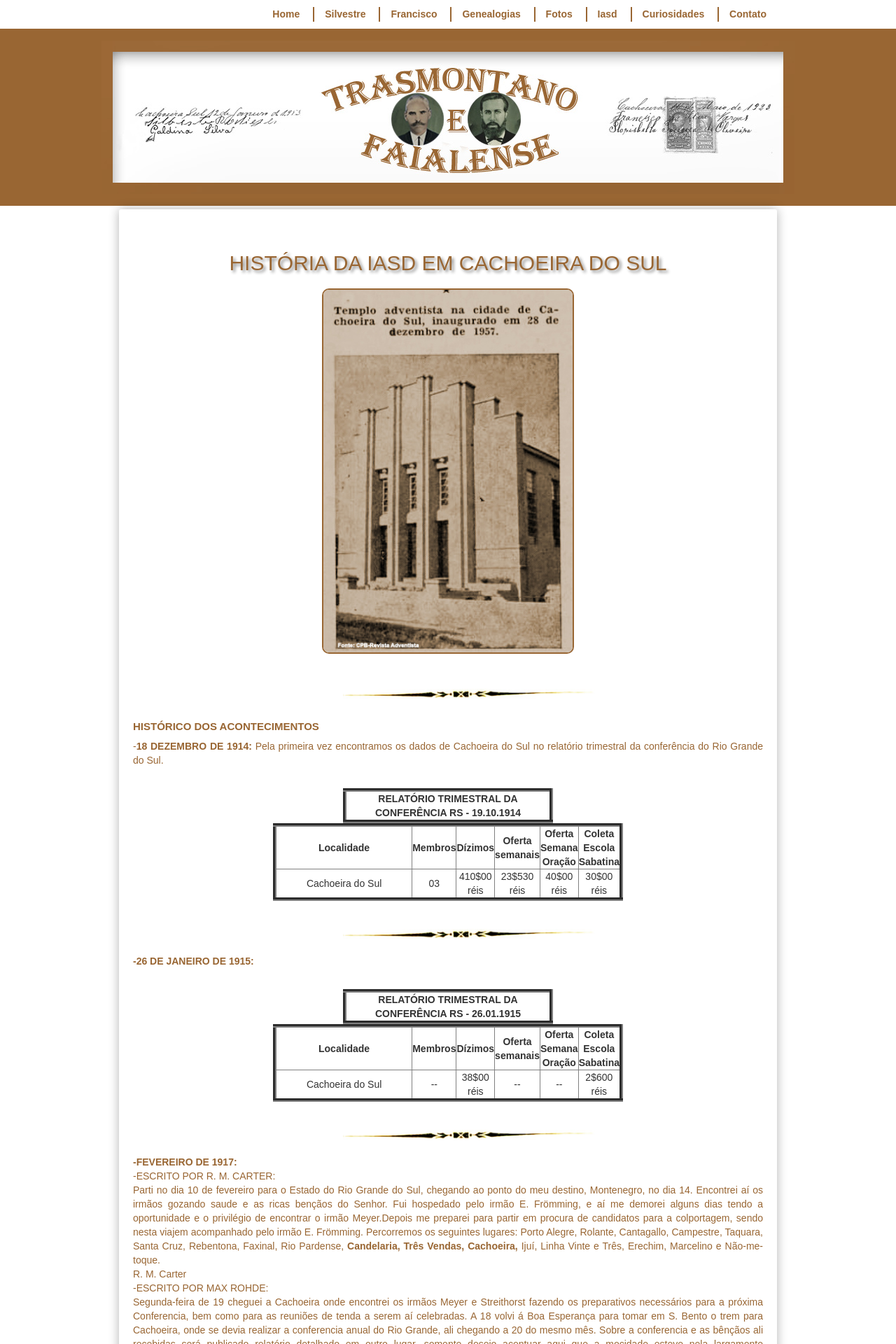
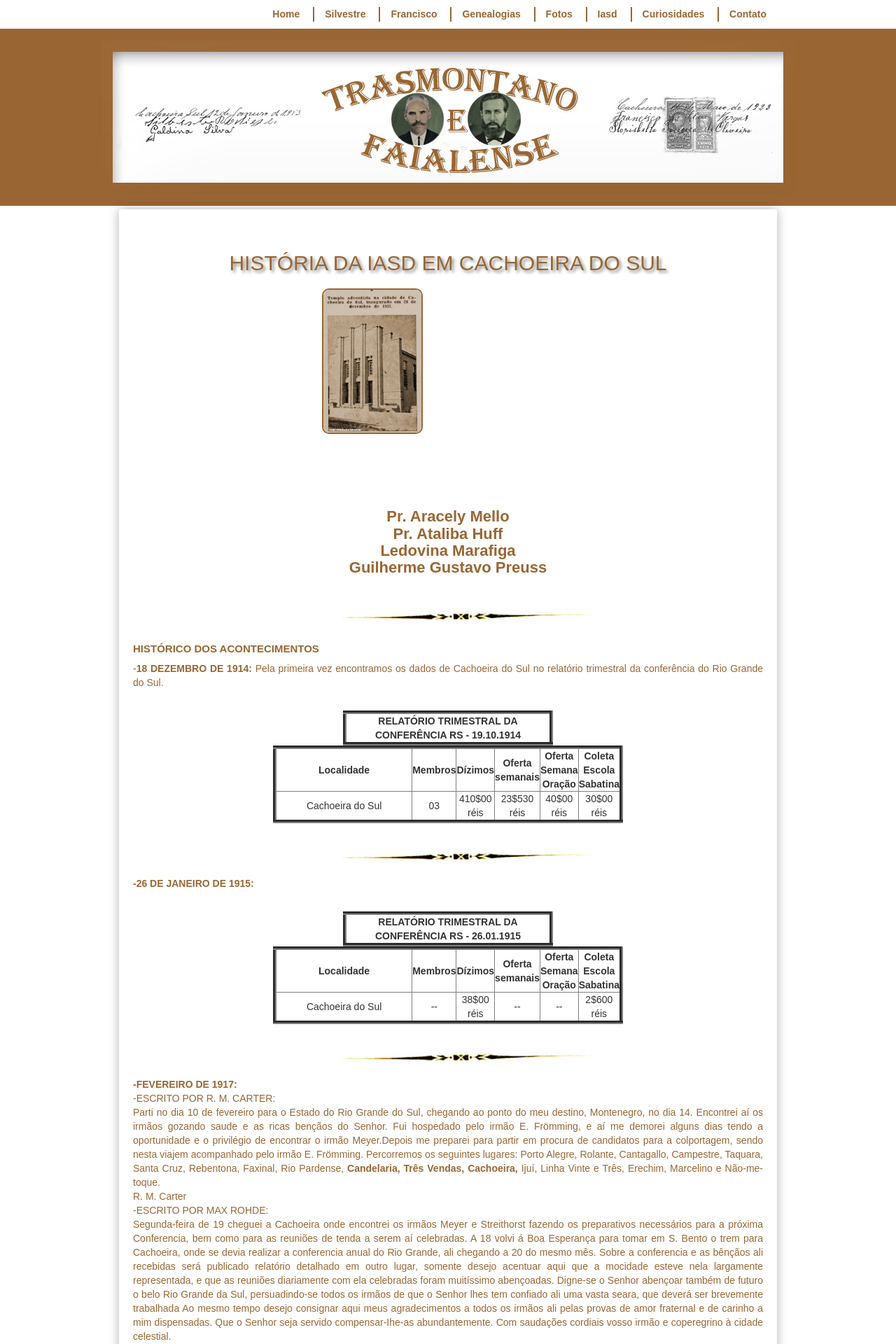
Before and after one commit to claudiovargas1955/claudiovargas1955.github.io, a Jekyll site: the page built from _pages/história-da-iasd-cachoeira.html, in a window 1280 px wide. Shown: the top 1920 px of the page at 70% size. Built offline with Jekyll 4.4.1, drawn with Linux system fonts in a browser that asks for light colours; some web fonts are replaced.

Commit message:
Update história-da-iasd-cachoeira.html

```diff
--- a/_pages/história-da-iasd-cachoeira.html
+++ b/_pages/história-da-iasd-cachoeira.html
@@ -26,7 +26,6 @@ title:  "HISTÓRIA DA IASD CACHOEIRA"
         margin-top: 20px;
         border:#996633 solid 2px;
         border-radius: 10px;
-        width: 40%;
         }
 
    .dir{border:#996633 solid 2px;
@@ -103,15 +102,19 @@ tr:hover{
         padding-left: 40px;
   }
 
+  .fig{
+       width: 40%;
+  }
+
 </style>
 </head>
 
 <body>
 <h2>HISTÓRIA DA IASD EM CACHOEIRA DO SUL</h2>
-
+<div class= "fig">
 <figure class="foto-legenda">
 <p><img class="esq2" style="float:center"; src="/images/Inauguração.jpg" class="img-responsive" width="400px" title="";/>
-<figcaption>
+  <figcaption></div>
 <h3><br><br><br><br>Pr. Aracely Mello<br>Pr. Ataliba Huff<br>Ledovina Marafiga<br>Guilherme Gustavo Preuss<br></h3></figcaption></figure><br>
 
 <img class="dir3" style="float:center"; src="/images/separacao.jpg" class="img-responsive" width="400px" title="";/><br>
```
